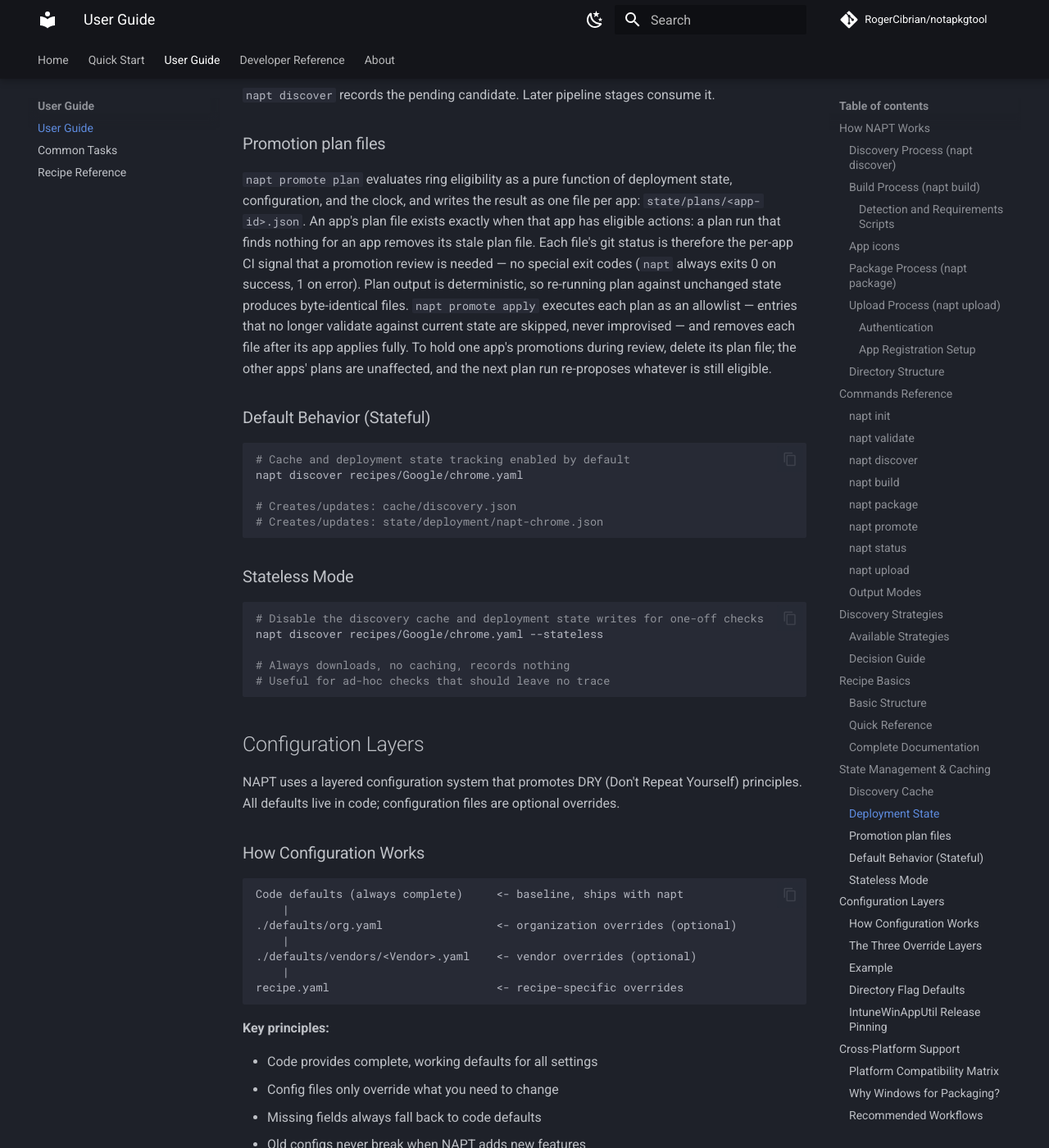
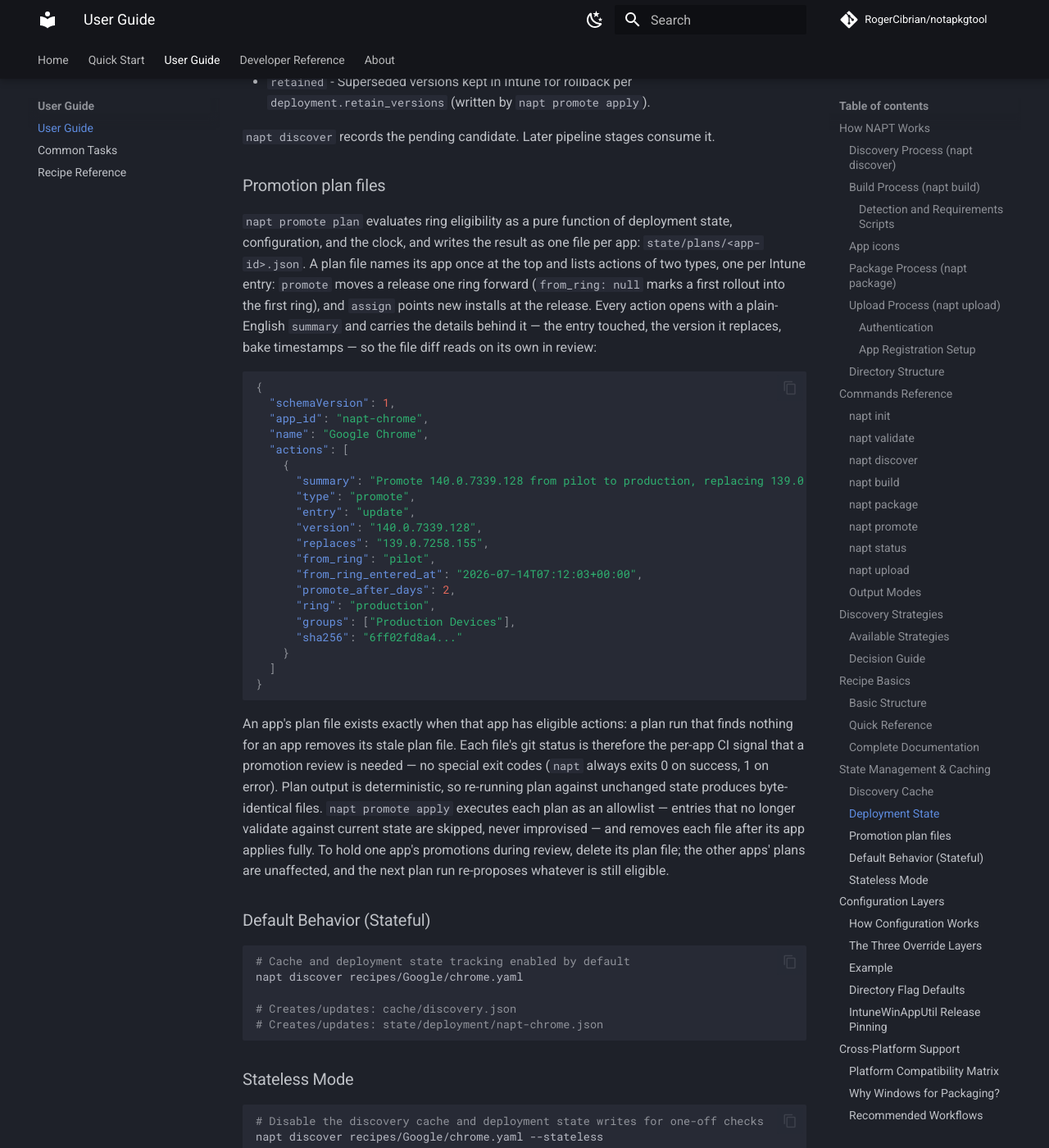
Before and after one commit to RogerCibrian/notapkgtool, an MkDocs documentation site: the page built from docs/user-guide.md, in a window 1280 px wide and 1400 px high, scrolled down 19191 px. Shown: the whole window at 82% size. Built offline with MkDocs 1.6.1 and Material for MkDocs 9.7.7, drawn with Linux system fonts in a browser that asks for light colours; comment, search, counter and statistics services are not loaded; some of the changed text lies outside the part shown.

Commit message:
feat: Make promotion plans self-describing (#98)
* feat: Make promotion plans self-describing

* docs: Note install cutover timing, roadmap knob

* docs: Fold planner note into roadmap description

````diff
--- a/docs/user-guide.md
+++ b/docs/user-guide.md
@@ -443,17 +443,18 @@ napt package recipes/Google/chrome.yaml --version 130.0.6723.116
 ### napt promote
 
 Plans and applies ring-based promotion of published apps. `promote plan`
-computes which releases enter or advance deployment rings (per
-`deployment.rings`) and writes one plan file per app with work
+computes which releases are ready to promote through deployment rings
+(per `deployment.rings`) and writes one plan file per app with work
 (`state/plans/<app-id>.json`); an app's stale plan file is removed when
 nothing is eligible for it. Read-only unless `--reconcile` is passed.
 Besides the fields apply acts on, each action carries reviewer context:
-the app's display name and — for ring advancement — when the release
-entered the ring it is leaving and that ring's bake threshold.
+a plain-English summary sentence, the Intune entry it touches, the
+version it replaces, and — for a promotion out of a held ring — when
+the release entered that ring and its bake threshold.
 
 `promote apply` executes the plans against Intune: assigns install
-entries, enters and advances rings, unassigns displaced releases, and
-retires them per `deployment.retain_versions`. It consumes every plan
+entries, promotes releases through rings, unassigns displaced releases,
+and retires them per `deployment.retain_versions`. It consumes every plan
 file in `state/plans/` when any exist (removing each after its app
 applies fully) and plans fresh otherwise. Each app's plan is an
 independent unit — one app's failure keeps its plan file for retry and
@@ -690,6 +691,37 @@ Later pipeline stages consume it.
 `napt promote plan` evaluates ring eligibility as a pure function of
 deployment state, configuration, and the clock, and writes the result as
 one file per app: `state/plans/<app-id>.json`.
+A plan file names its app once at the top and lists actions of two
+types, one per Intune entry: `promote` moves a release one ring forward
+(`from_ring: null` marks a first rollout into the first ring), and
+`assign` points new installs at the release.
+Every action opens with a plain-English `summary` and carries the
+details behind it — the entry touched, the version it replaces, bake
+timestamps — so the file diff reads on its own in review:
+
+```json
+{
+  "schemaVersion": 1,
+  "app_id": "napt-chrome",
+  "name": "Google Chrome",
+  "actions": [
+    {
+      "summary": "Promote 140.0.7339.128 from pilot to production, replacing 139.0.7258.155; it has held pilot since 2026-07-14 (threshold: 2 days).",
+      "type": "promote",
+      "entry": "update",
+      "version": "140.0.7339.128",
+      "replaces": "139.0.7258.155",
+      "from_ring": "pilot",
+      "from_ring_entered_at": "2026-07-14T07:12:03+00:00",
+      "promote_after_days": 2,
+      "ring": "production",
+      "groups": ["Production Devices"],
+      "sha256": "6ff02fd8a4..."
+    }
+  ]
+}
+```
+
 An app's plan file exists exactly when that app has eligible actions: a
 plan run that finds nothing for an app removes its stale plan file.
 Each file's git status is therefore the per-app CI signal that a
````
Also changed, not shown: docs/changelog.md (+11 -0 lines), docs/common-tasks.md (+12 -7 lines), docs/recipe-reference.md (+4 -0 lines), docs/roadmap.md (+38 -2 lines), 7 other files.
